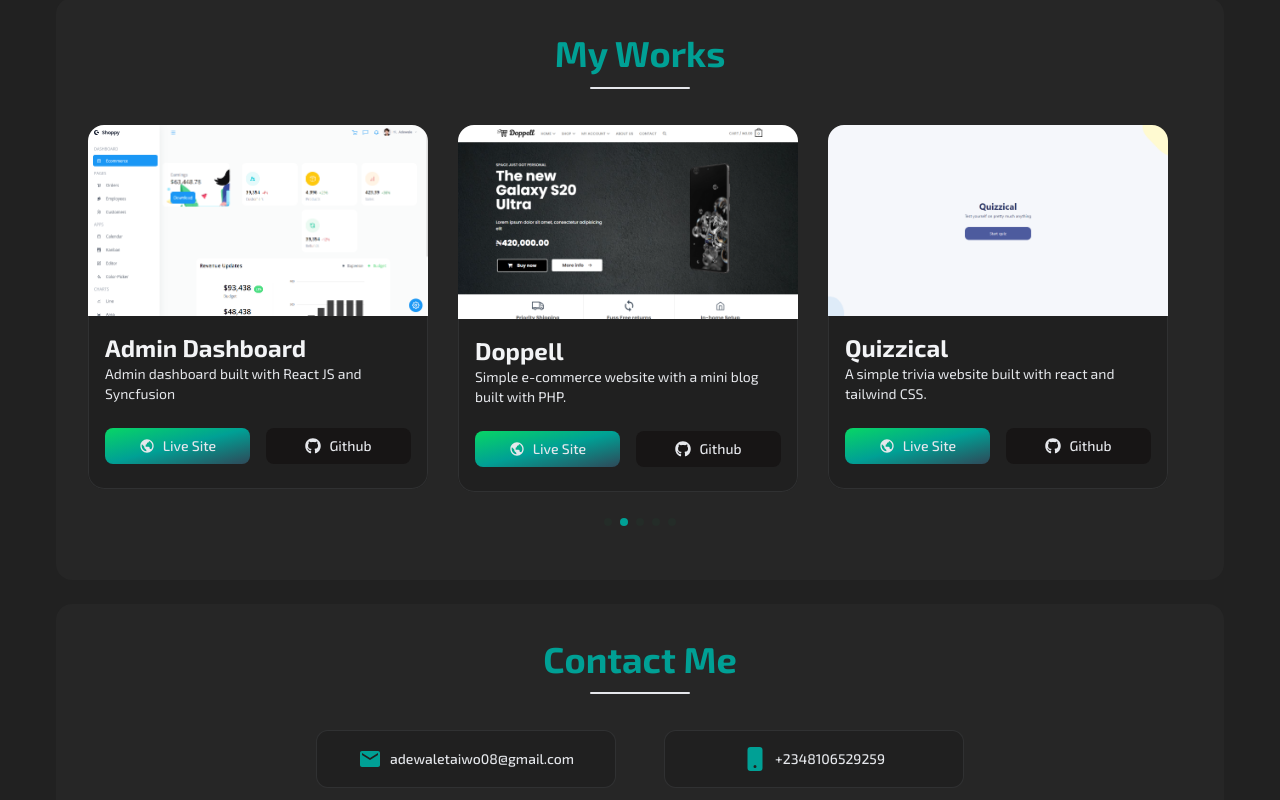
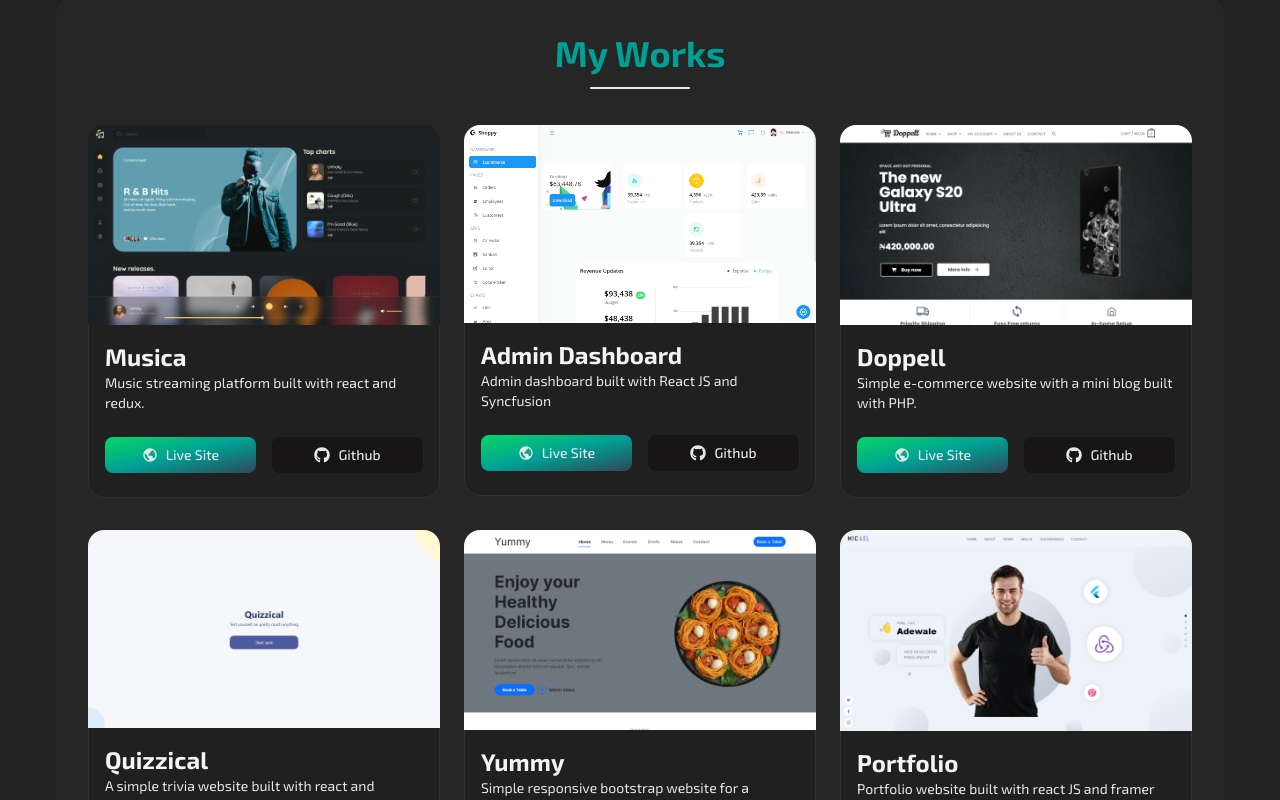
Before and after one commit to taiwo-adewale/portfolio, a React (Vite) app: page / in a window 1280 px wide. Shown: the part 920-1720 px from the top of the page. Built offline with nearby package versions, Linux system fonts and the light colour scheme.

Commit message:
removed swiper js

```diff
--- a/src/components/Works.jsx
+++ b/src/components/Works.jsx
@@ -1,9 +1,4 @@
 import React from "react";
-import { Swiper, SwiperSlide } from "swiper/react";
-import "swiper/css";
-import "swiper/css/pagination";
-import "swiper/css/navigation";
-import { Pagination, Mousewheel, Autoplay } from "swiper";
 import { FaGithub } from "react-icons/fa";
 import { BiWorld } from "react-icons/bi";
 
@@ -18,32 +13,15 @@ const Works = () => {
           My Works
         </h3>
 
-        <Swiper
-          speed={600}
-          slidesPerView="auto"
-          spaceBetween={30}
-          autoplay={{
-            delay: 3000,
-            disableOnInteraction: true,
-          }}
-          pagination={{
-            clickable: true,
-          }}
-          modules={[Pagination, Mousewheel, Autoplay]}
-          mousewheel={{ invert: false, forceToAxis: true }}
-          className="mySwiper w-full"
-        >
+        <div className="grid md:grid-cols-2 xl:grid-cols-3 gap-x-6 gap-y-8">
           {works.map((work, index) => (
-            <SwiperSlide
-              key={`work-${index}`}
-              className="w-full max-w-[300px] md:max-w-[340px]"
-            >
+            <div key={`work-${index}`} className="w-full">
               <div className="bg-[#202020] flex flex-col rounded-2xl overflow-hidden">
                 <img src={work.image} alt="project" className="w-full" />
 
                 <div className="flex flex-col p-4 pb-6 gap-2 rounded-b-2xl border-t-0 border border-[rgba(64,66,69,0.5)]">
                   <div>
-                    <h4 className="text-2xl capitalize font-bold truncate text-gray-100">
+                    <h4 className="text-2xl capitalize font-bold break-all text-gray-100">
                       {work.title}
                     </h4>
                     <p className="text-xs sm:text-sm">{work.description}</p>
@@ -69,9 +47,9 @@ const Works = () => {
                   </div>
                 </div>
               </div>
-            </SwiperSlide>
+            </div>
           ))}
-        </Swiper>
+        </div>
       </div>
     </>
   );
```
